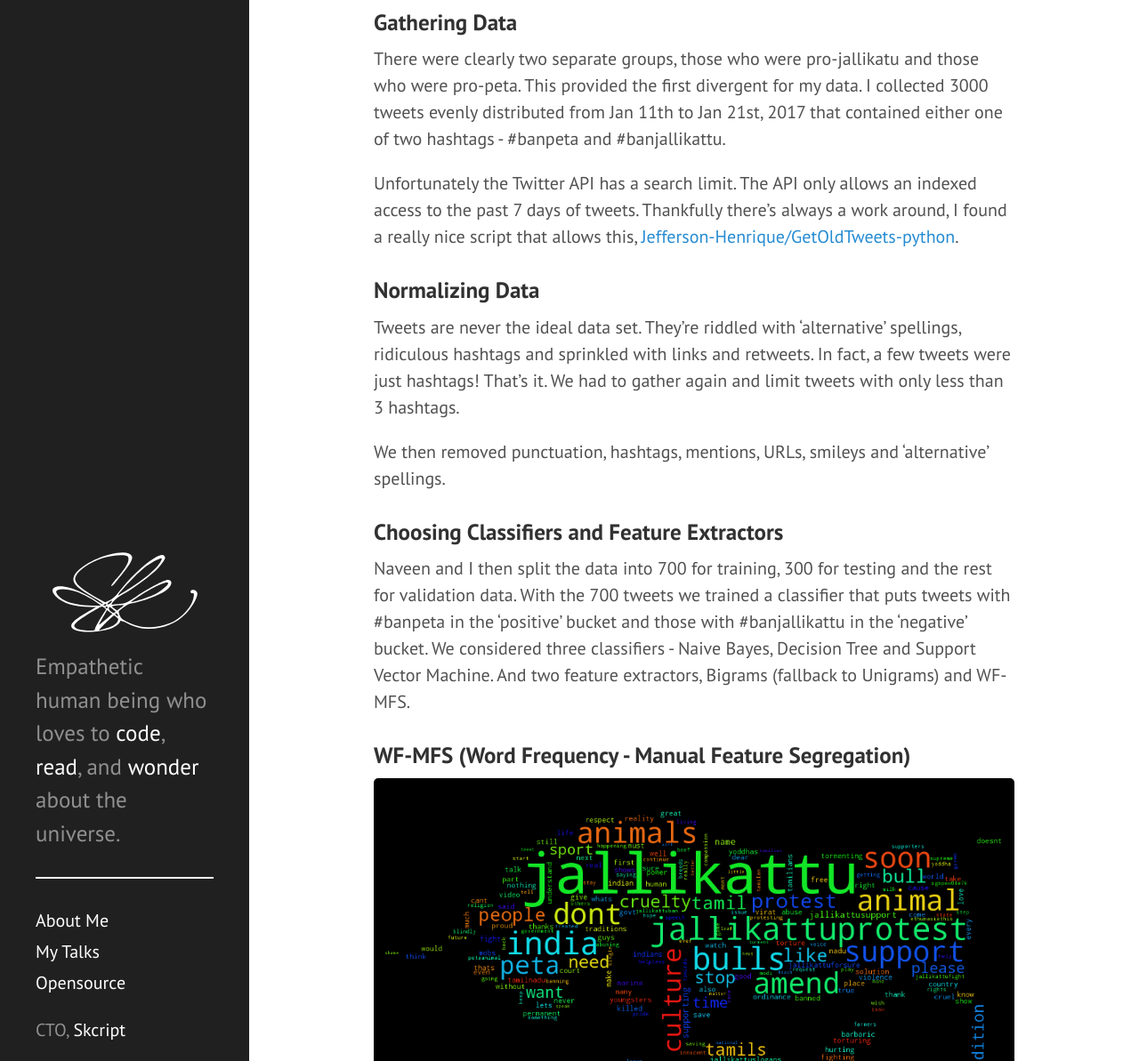
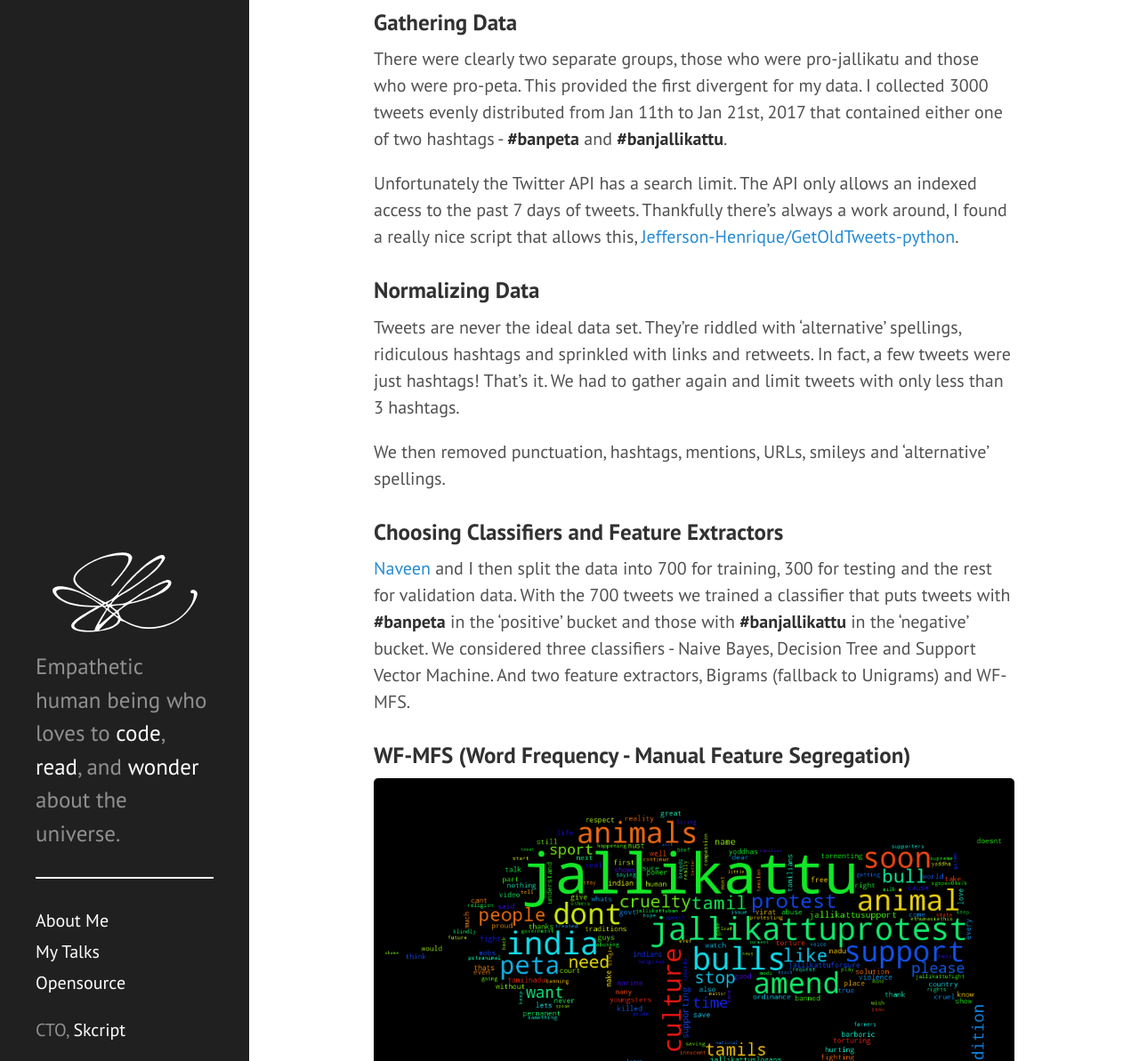
Before and after one commit to swaathi/swaathi.github.io, a Jekyll site: the page built from _posts/2017-02-02-the-jallikattu-protest.md, in a window 1280 px wide and 1400 px high, scrolled down 543 px. Shown: the part 207-1400 px from the top of the window at 89% size. Built offline with Jekyll 4.4.1, drawn with Linux system fonts in a browser that asks for light colours; some of the changed lines change nothing that is shown; some of the changed text lies outside the part shown.

Commit message:
Cleaning up

```diff
--- a/_posts/2017-02-02-the-jallikattu-protest.md
+++ b/_posts/2017-02-02-the-jallikattu-protest.md
@@ -5,7 +5,7 @@ date: 2017-02-02 16:30:00 +5:30 GMT
 share: y
 ---
 
-The Jallikatu Protest was the largest peaceful protest to protect the culture of Tamil Nadu's legendary bull 'hugging' festival. Around five million people gathered at the Marina Beach to show their support in continuing the game despite discouragement by the government. There was hardly a Chennaite who didn't show up at the beach, me included.
+The Jallikatu Protest was the worlds largest peaceful protest to protect the culture of Tamil Nadu's legendary bull 'hugging' festival. Around five million people gathered at the Marina Beach to show their support in continuing the game despite discouragement by the government. There was hardly a Chennaite who didn't show up at the beach, me included.
 
 It was quite interesting to watch the protest seep into social media. And where there's social media, there's data. In abundance!
 
@@ -15,7 +15,7 @@ It was quite interesting to watch the protest seep into social media. And where
 
 ### Gathering Data
 
-There were clearly two separate groups, those who were pro-jallikatu and those who were pro-peta. This provided the first divergent for my data. I collected 3000 tweets evenly distributed from Jan 11th to Jan 21st, 2017 that contained either one of two hashtags - #banpeta and #banjallikattu.
+There were clearly two separate groups, those who were pro-jallikatu and those who were pro-peta. This provided the first divergent for my data. I collected 3000 tweets evenly distributed from Jan 11th to Jan 21st, 2017 that contained either one of two hashtags - **#banpeta** and **#banjallikattu**.
 
 Unfortunately the Twitter API has a search limit. The API only allows an indexed access to the past 7 days of tweets. Thankfully there's always a work around, I found a really nice script that allows this, [Jefferson-Henrique/GetOldTweets-python](https://github.com/Jefferson-Henrique/GetOldTweets-python).
 
@@ -26,7 +26,7 @@ Tweets are never the ideal data set. They're riddled with 'alternative' spelling
 We then removed punctuation, hashtags, mentions, URLs, smileys and 'alternative' spellings.
 
 ### Choosing Classifiers and Feature Extractors
-Naveen and I then split the data into 700 for training, 300 for testing and the rest for validation data. With the 700 tweets we trained a classifier that puts tweets with #banpeta in the 'positive' bucket and those with #banjallikattu in the 'negative' bucket. We considered three classifiers - Naive Bayes, Decision Tree and Support Vector Machine. And two feature extractors, Bigrams (fallback to Unigrams) and WF-MFS.
+[Naveen](https://twitter.com/@nav_devl) and I then split the data into 700 for training, 300 for testing and the rest for validation data. With the 700 tweets we trained a classifier that puts tweets with **#banpeta** in the 'positive' bucket and those with **#banjallikattu** in the 'negative' bucket. We considered three classifiers - Naive Bayes, Decision Tree and Support Vector Machine. And two feature extractors, Bigrams (fallback to Unigrams) and WF-MFS.
 
 ### WF-MFS (Word Frequency - Manual Feature Segregation)
 
```
